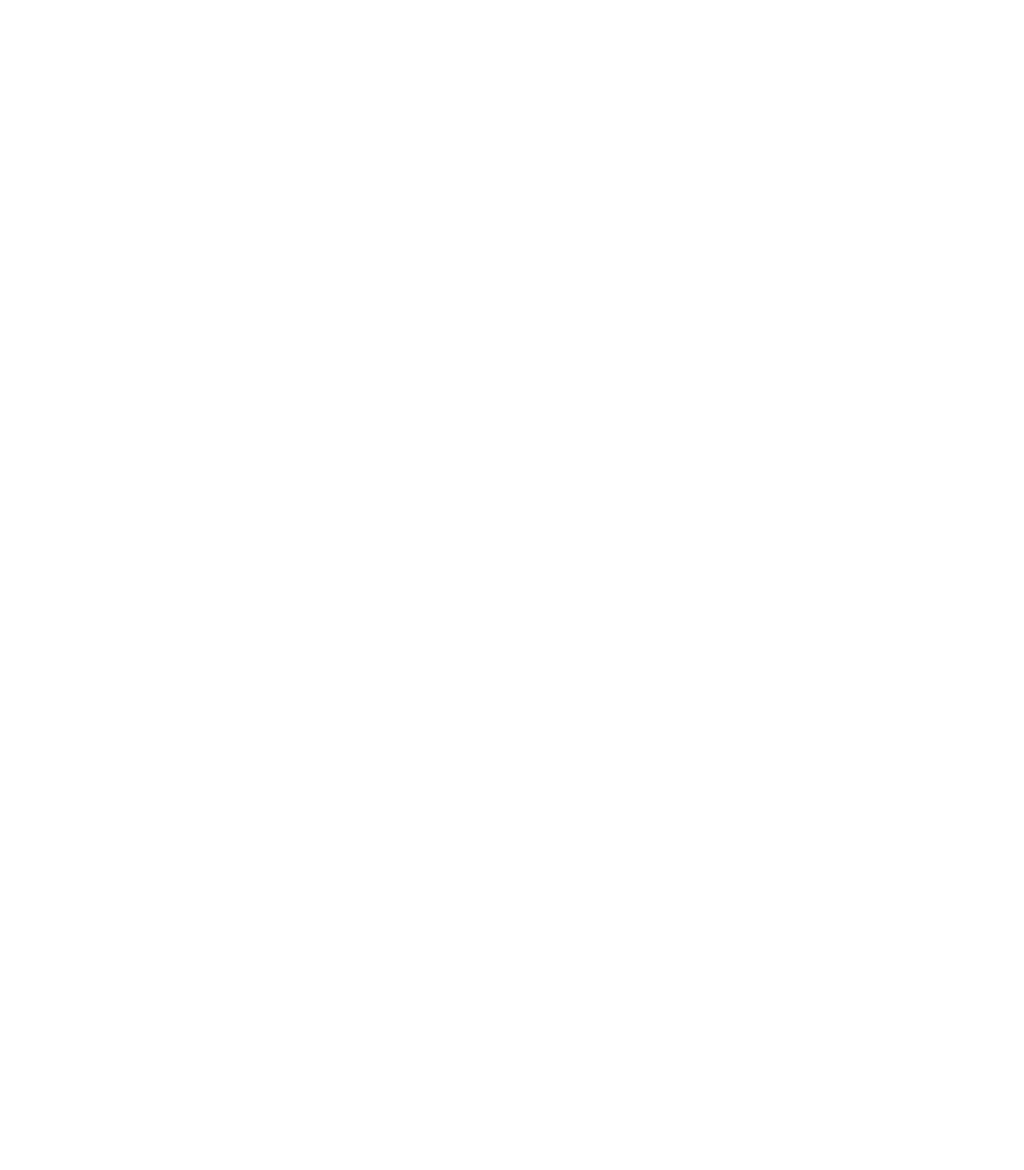
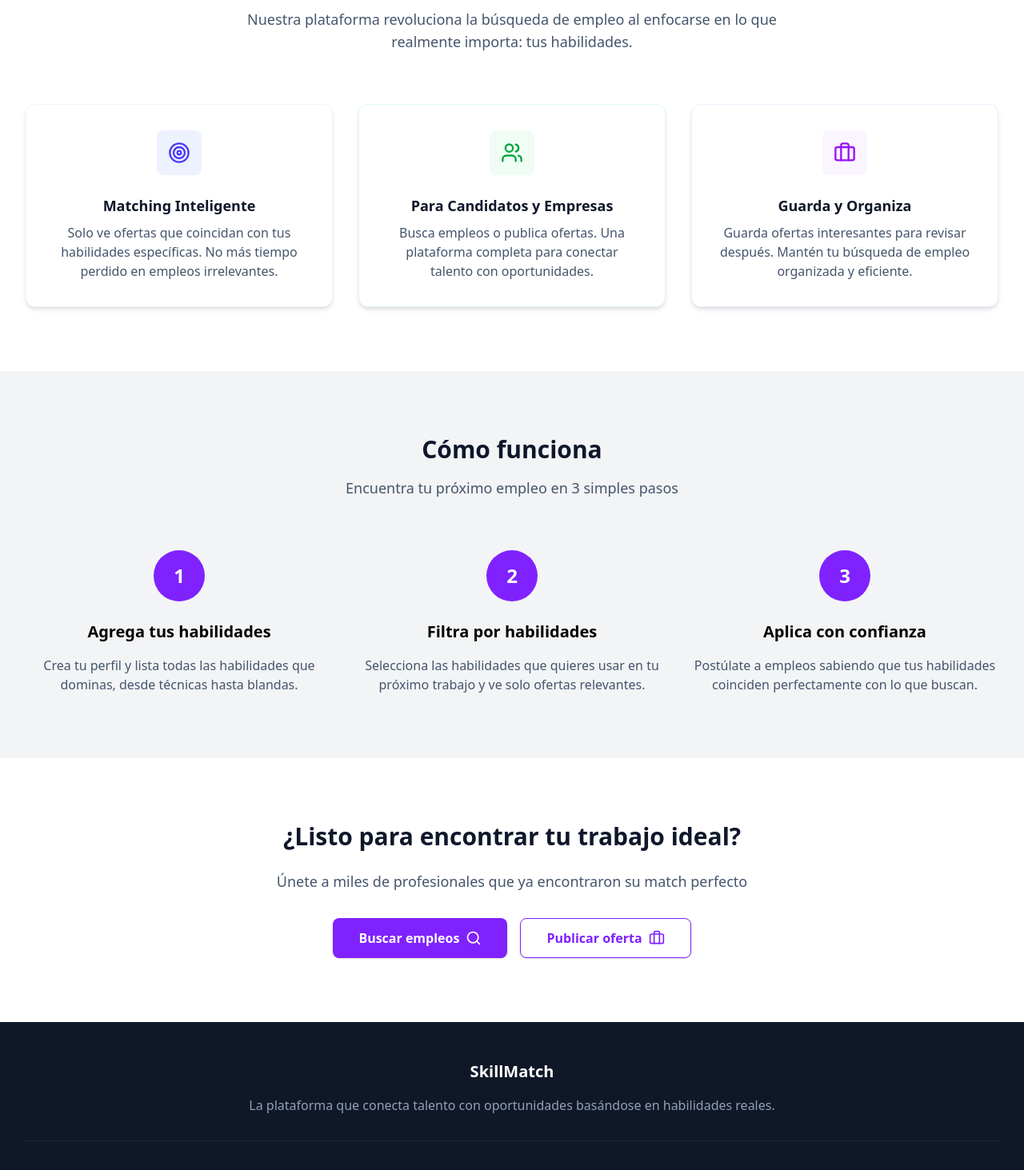
Before and after one commit to arieruov/skillmatch, a Vue app: page / in a window 1280 px wide. Shown: the part 820-2283 px from the top of the page at 80% size. Before the commit the page ends 800 px from the top, so only its background shows below. Built offline with nearby package versions, Linux system fonts and the light colour scheme.

Commit message:
feat: add homepage components including Hero, Features, HowItWorks, CTA, and Footer; update Home view structure

```diff
--- /dev/null
+++ b/src/components/homepage/CTA.vue
@@ -0,0 +1,30 @@
+<script setup lang="ts">
+import { Search, Briefcase } from "lucide-vue-next";
+</script>
+
+<template>
+  <section className="py-20 bg-white">
+    <div className="max-w-4xl mx-auto text-center px-8">
+      <h3 className="text-3xl font-bold text-slate-900 mb-6">
+        ¿Listo para encontrar tu trabajo ideal?
+      </h3>
+      <p className="text-lg text-slate-600 mb-8">
+        Únete a miles de profesionales que ya encontraron su match perfecto
+      </p>
+      <div class="flex flex-row justify-center gap-4">
+        <button
+          class="flex items-center justify-center rounded-lg bg-violet-600 px-8 py-3 font-semibold text-white shadow transition-colors duration-200 hover:cursor-pointer hover:bg-violet-700 focus:ring-2 focus:ring-violet-400 focus:outline-none"
+        >
+          Buscar empleos
+          <Search class="ml-2 h-5 w-5" />
+        </button>
+        <button
+          class="flex items-center justify-center rounded-lg border border-violet-600 bg-white px-8 py-3 font-semibold text-violet-600 shadow transition-colors duration-200 hover:cursor-pointer hover:bg-violet-50 focus:ring-2 focus:ring-violet-400 focus:outline-none"
+        >
+          Publicar oferta
+          <Briefcase class="ml-2 h-5 w-5" />
+        </button>
+      </div>
+    </div>
+  </section>
+</template>
--- /dev/null
+++ b/src/components/homepage/Features.vue
@@ -0,0 +1,82 @@
+<script setup lang="ts">
+import { Target, Users, Briefcase } from "lucide-vue-next";
+</script>
+
+<template>
+  <section className="py-20 bg-white">
+    <div className="max-w-7xl mx-auto px-8">
+      <div className="text-center mb-16">
+        <h3 className="text-3xl font-bold text-slate-900 mb-4">
+          ¿Por qué elegir SkillMatch?
+        </h3>
+        <p className="text-lg text-slate-600 max-w-2xl mx-auto">
+          Nuestra plataforma revoluciona la búsqueda de empleo al enfocarse en
+          lo que realmente importa: tus habilidades.
+        </p>
+      </div>
+
+      <!-- Cards container -->
+      <div className="grid grid-cols-3 gap-8">
+        <!-- Target Card -->
+        <div
+          class="group rounded-xl border border-slate-100 bg-white p-8 text-center shadow-md transition-shadow duration-300 hover:border-indigo-200 hover:shadow-xl"
+        >
+          <div
+            class="mx-auto mb-6 flex h-14 w-14 items-center justify-center rounded-lg bg-indigo-50 transition-colors group-hover:bg-indigo-100"
+          >
+            <Target class="h-7 w-7 text-indigo-600" />
+          </div>
+          <h3
+            class="mb-2 text-lg font-semibold text-slate-900 transition-colors group-hover:text-indigo-700"
+          >
+            Matching Inteligente
+          </h3>
+          <p class="text-base text-slate-600">
+            Solo ve ofertas que coincidan con tus habilidades específicas. No
+            más tiempo perdido en empleos irrelevantes.
+          </p>
+        </div>
+
+        <!-- User Card -->
+        <div
+          class="group rounded-xl border border-green-100 bg-white p-8 text-center shadow-md transition-shadow duration-300 hover:border-green-200 hover:shadow-xl"
+        >
+          <div
+            class="mx-auto mb-6 flex h-14 w-14 items-center justify-center rounded-lg bg-green-50 transition-colors group-hover:bg-green-100"
+          >
+            <Users class="h-7 w-7 text-green-600" />
+          </div>
+          <h3
+            class="mb-2 text-lg font-semibold text-slate-900 transition-colors group-hover:text-green-700"
+          >
+            Para Candidatos y Empresas
+          </h3>
+          <p class="text-base text-slate-600">
+            Busca empleos o publica ofertas. Una plataforma completa para
+            conectar talento con oportunidades.
+          </p>
+        </div>
+
+        <!-- Briefcase Card -->
+        <div
+          class="group rounded-xl border border-purple-100 bg-white p-8 text-center shadow-md transition-shadow duration-300 hover:border-purple-200 hover:shadow-xl"
+        >
+          <div
+            class="mx-auto mb-6 flex h-14 w-14 items-center justify-center rounded-lg bg-purple-50 transition-colors group-hover:bg-purple-100"
+          >
+            <Briefcase class="h-7 w-7 text-purple-600" />
+          </div>
+          <h3
+            class="mb-2 text-lg font-semibold text-slate-900 transition-colors group-hover:text-purple-700"
+          >
+            Guarda y Organiza
+          </h3>
+          <p class="text-base text-slate-600">
+            Guarda ofertas interesantes para revisar después. Mantén tu búsqueda
+            de empleo organizada y eficiente.
+          </p>
+        </div>
+      </div>
+    </div>
+  </section>
+</template>
--- /dev/null
+++ b/src/components/homepage/Footer.vue
@@ -0,0 +1,18 @@
+<template>
+  <footer className="bg-gray-900 text-white py-12">
+    <div className="max-w-7xl mx-auto px-8">
+      <div class="text-center">
+        <h4 className="text-xl font-bold mb-4">SkillMatch</h4>
+        <p className="text-slate-400">
+          La plataforma que conecta talento con oportunidades basándose en
+          habilidades reales.
+        </p>
+      </div>
+      <div
+        className="border-t border-gray-800 mt-8 pt-8 text-center text-slate-400"
+      >
+        <p>&copy; 2025 SkillMatch. Todos los derechos reservados.</p>
+      </div>
+    </div>
+  </footer>
+</template>
--- a/src/components/homepage/HeroSection.vue
+++ b/src/components/homepage/Hero.vue
@@ -14,7 +14,7 @@ const skills = [
 </script>
 
 <template>
-  <section class="bg-slate-400 px-8 py-20">
+  <section class="bg-gray-100 px-8 py-20">
     <div className="max-w-7xl mx-auto text-center">
       <h2 className="text-6xl font-bold text-slate-900 mb-6">
         Encuentra el trabajo perfecto
--- /dev/null
+++ b/src/components/homepage/HowItWorks.vue
@@ -0,0 +1,55 @@
+<template>
+  <section className="py-20 bg-gray-100">
+    <div className="max-w-7xl mx-auto px-8">
+      <div className="text-center mb-16">
+        <h3 className="text-3xl font-bold text-slate-900 mb-4">
+          Cómo funciona
+        </h3>
+        <p className="text-lg text-slate-600">
+          Encuentra tu próximo empleo en 3 simples pasos
+        </p>
+      </div>
+
+      <div className="grid grid-cols-3 gap-8">
+        <div className="text-center">
+          <div
+            className="mx-auto w-16 h-16 bg-violet-600 text-white rounded-full flex items-center justify-center text-2xl font-bold mb-6"
+          >
+            1
+          </div>
+          <h4 className="text-xl font-semibold mb-4">Agrega tus habilidades</h4>
+          <p className="text-slate-600">
+            Crea tu perfil y lista todas las habilidades que dominas, desde
+            técnicas hasta blandas.
+          </p>
+        </div>
+
+        <div className="text-center">
+          <div
+            className="mx-auto w-16 h-16 bg-violet-600 text-white rounded-full flex items-center justify-center text-2xl font-bold mb-6"
+          >
+            2
+          </div>
+          <h4 className="text-xl font-semibold mb-4">Filtra por habilidades</h4>
+          <p className="text-slate-600">
+            Selecciona las habilidades que quieres usar en tu próximo trabajo y
+            ve solo ofertas relevantes.
+          </p>
+        </div>
+
+        <div className="text-center">
+          <div
+            className="mx-auto w-16 h-16 bg-violet-600 text-white rounded-full flex items-center justify-center text-2xl font-bold mb-6"
+          >
+            3
+          </div>
+          <h4 className="text-xl font-semibold mb-4">Aplica con confianza</h4>
+          <p className="text-slate-600">
+            Postúlate a empleos sabiendo que tus habilidades coinciden
+            perfectamente con lo que buscan.
+          </p>
+        </div>
+      </div>
+    </div>
+  </section>
+</template>
--- a/src/views/Home.vue
+++ b/src/views/Home.vue
@@ -1,14 +1,22 @@
 <script setup lang="ts">
 import { useRouter } from "vue-router";
-import HomepageNavbar from "@/components/homepage/Navbar.vue";
-import HeroSection from "@/components/homepage/HeroSection.vue";
+import Navbar from "@/components/homepage/Navbar.vue";
+import Hero from "@/components/homepage/Hero.vue";
+import Features from "@/components/homepage/Features.vue";
+import HowItWorks from "@/components/homepage/HowItWorks.vue";
+import CTA from "@/components/homepage/CTA.vue";
+import Footer from "@/components/homepage/Footer.vue";
 
 const router = useRouter();
 </script>
 
 <template>
   <div class="min-h-screen bg-gradient-to-br from-slate-100 to-slate-300">
-    <HomepageNavbar />
-    <HeroSection />
+    <Navbar />
+    <Hero />
+    <Features />
+    <HowItWorks />
+    <CTA />
+    <Footer />
   </div>
 </template>
```
